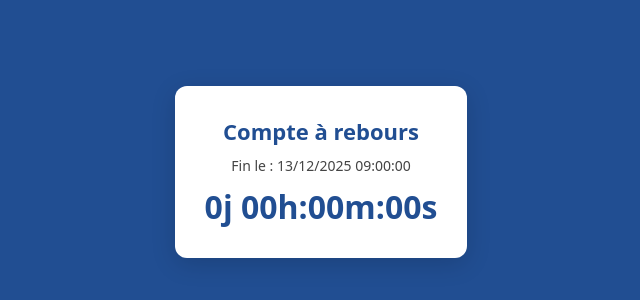
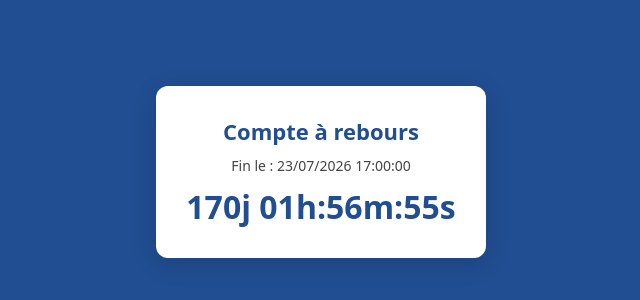
Before and after one commit to Semalexorcieres/minuteur, a plain HTML site: page index.html in a window 1280 px wide. Shown: the part 228-528 px from the top of the page, without its empty margins (319-959 px from the left). Drawn offline with Linux system fonts and the light colour scheme.

Commit message:
Update index.html

```diff
--- a/index.html
+++ b/index.html
@@ -47,7 +47,7 @@
 
   <script>
     // --- date cible ---
-    const targetISO = '2025-12-13T09:00:00';
+    const targetISO = '2026-07-23T17:00:00';
     const target = new Date(targetISO);
     document.getElementById('target').textContent = target.toLocaleString('fr-FR');
 
```
